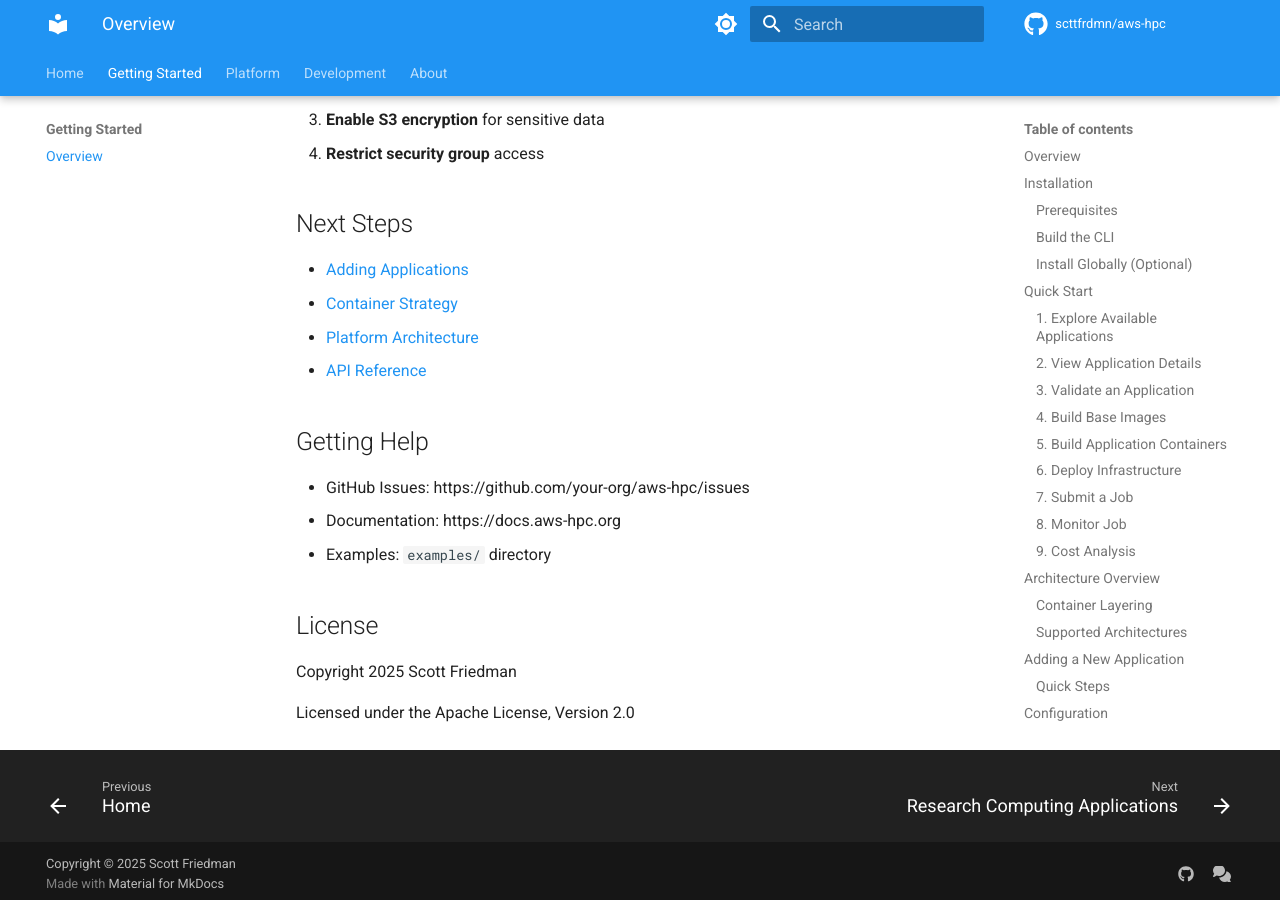
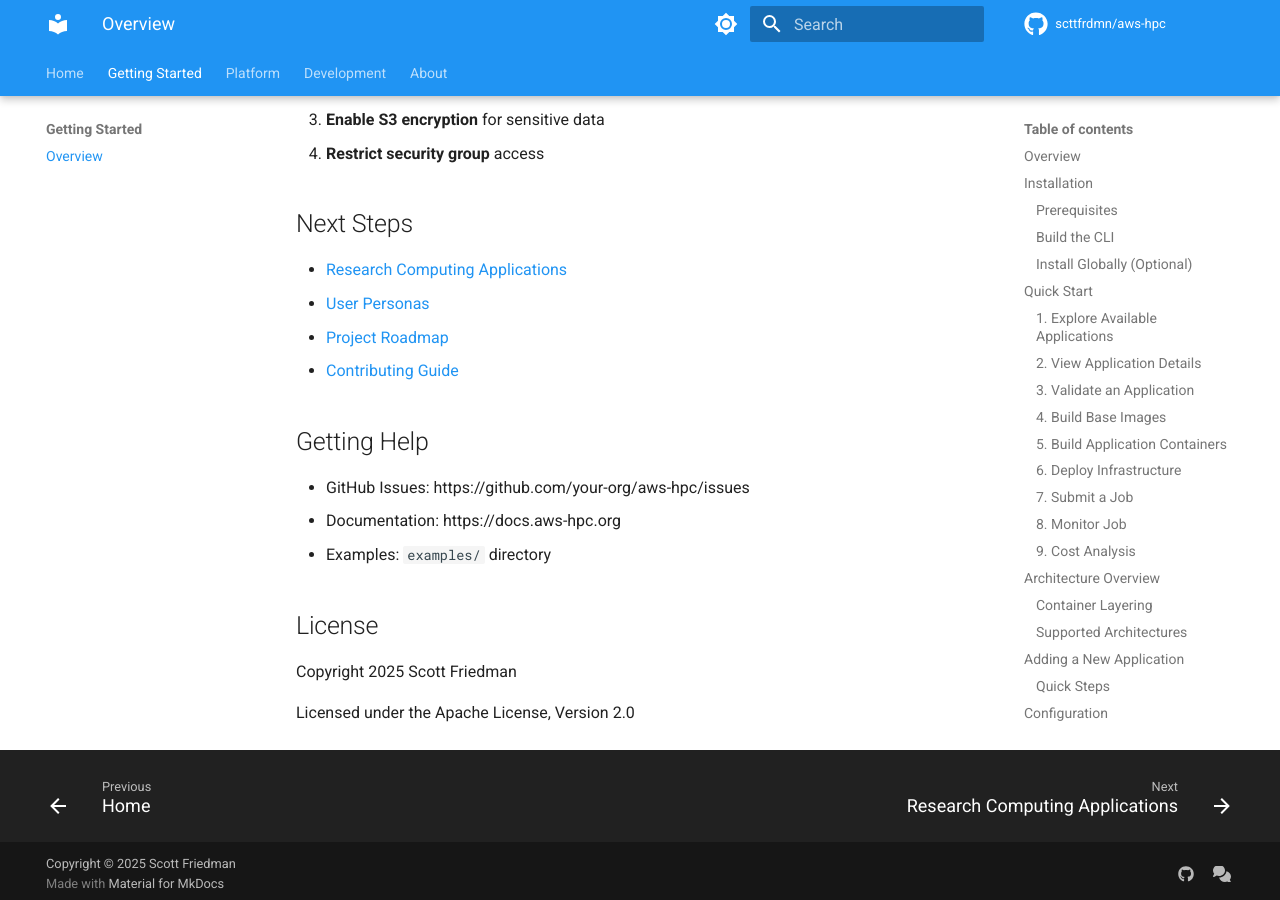
Before and after one commit to scttfrdmn/atom, an MkDocs documentation site: the page built from docs/platform/getting-started.md, in a window 1280 px wide and 900 px high, scrolled down 6213 px. Built offline with MkDocs 1.6.1 and Material for MkDocs 9.7.7, drawn with Linux system fonts in a browser that asks for light colours; comment, search, counter and statistics services are not loaded; the version menu is left out; some of the changed text lies outside the part shown.

Commit message:
Fix broken links in getting-started documentation

```diff
--- a/docs/platform/getting-started.md
+++ b/docs/platform/getting-started.md
@@ -158,7 +158,7 @@ Amazon Linux 2023
 
 ## Adding a New Application
 
-See [Adding Applications Guide](adding-applications.md) for detailed instructions.
+See [Research Computing Applications](research-computing-applications.md) for application examples.
 
 ### Quick Steps
 
@@ -275,10 +275,10 @@ runtime:
 
 ## Next Steps
 
-- [Adding Applications](adding-applications.md)
-- [Container Strategy](containers.md)
-- [Platform Architecture](architecture.md)
-- [API Reference](api-reference.md)
+- [Research Computing Applications](research-computing-applications.md)
+- [User Personas](../PERSONAS.md)
+- [Project Roadmap](https://github.com/scttfrdmn/aws-hpc/blob/main/ROADMAP.md)
+- [Contributing Guide](https://github.com/scttfrdmn/aws-hpc/blob/main/CONTRIBUTING.md)
 
 ## Getting Help
 
```
